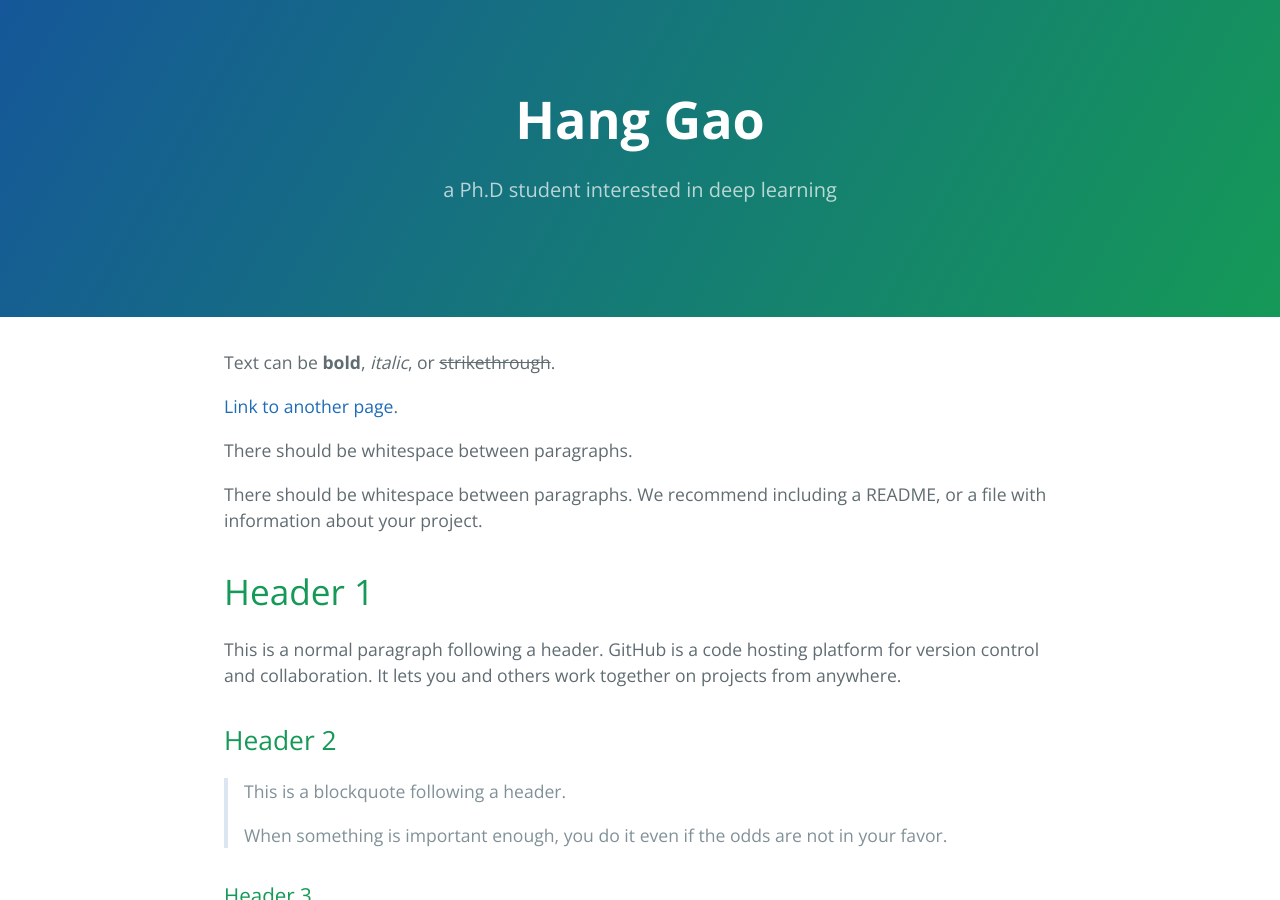
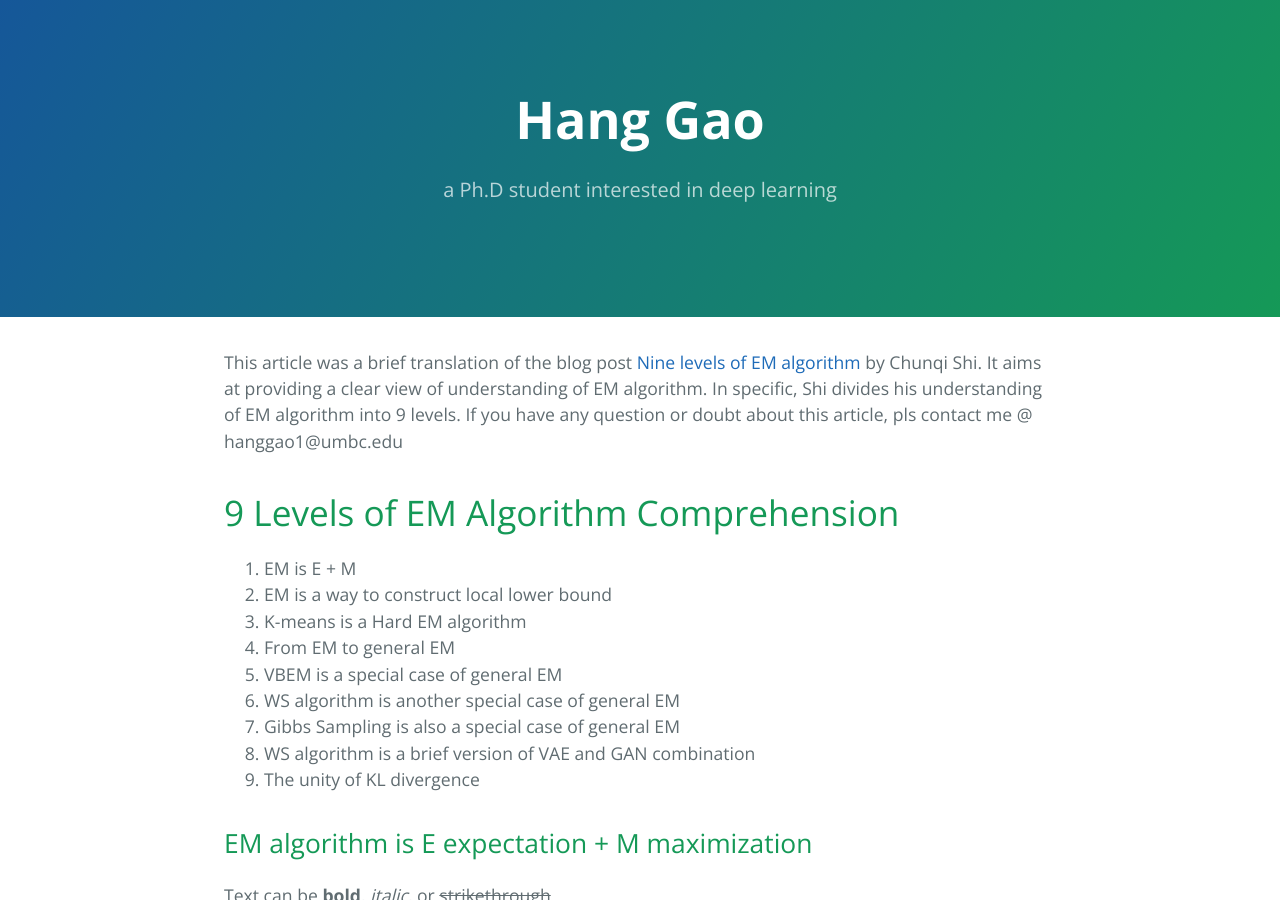
Before and after one commit to HangGao/HangGao.github.io, a Jekyll site: the page built from index.md, in a window 1280 px wide and 900 px high. Built offline with Jekyll 4.4.1, drawn with Linux system fonts in a browser that asks for light colours.

Commit message:
section 1

```diff
--- a/index.md
+++ b/index.md
@@ -1,6 +1,24 @@
 ---
 layout: default
 ---
+
+This article was a brief translation of the blog post [Nine levels of EM algorithm](http://mp.weixin.qq.com/s/NbM4sY93kaG5qshzgZzZIQ) by Chunqi Shi. It aims at providing a clear view of
+understanding of EM algorithm. In specific, Shi divides his understanding of EM algorithm into 9 levels. If you have any question or doubt about this article, pls contact me @ hanggao1@umbc.edu
+
+# [](#header-1) 9 Levels of EM Algorithm Comprehension
+1. EM is E + M
+2. EM is a way to construct local lower bound
+3. K-means is a Hard EM algorithm
+4. From EM to general EM
+5. VBEM is a special case of general EM
+6. WS algorithm is another special case of general EM
+7. Gibbs Sampling is also a special case of general EM
+8. WS algorithm is a brief version of VAE and GAN combination
+9. The unity of KL divergence
+
+## [](#header-2) EM algorithm is E expectation + M maximization
+
+
 
 Text can be **bold**, _italic_, or ~~strikethrough~~.
 
```
